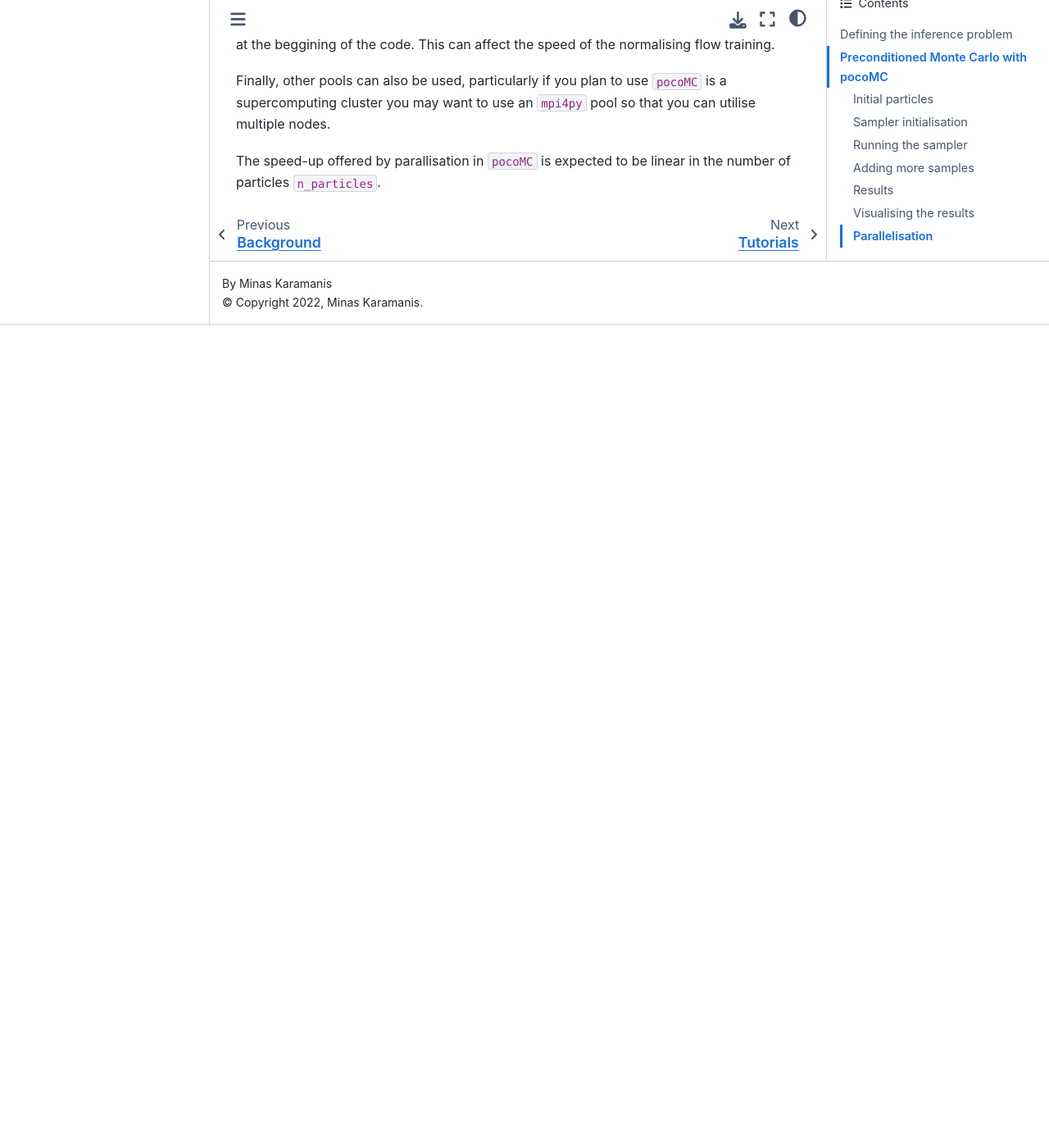
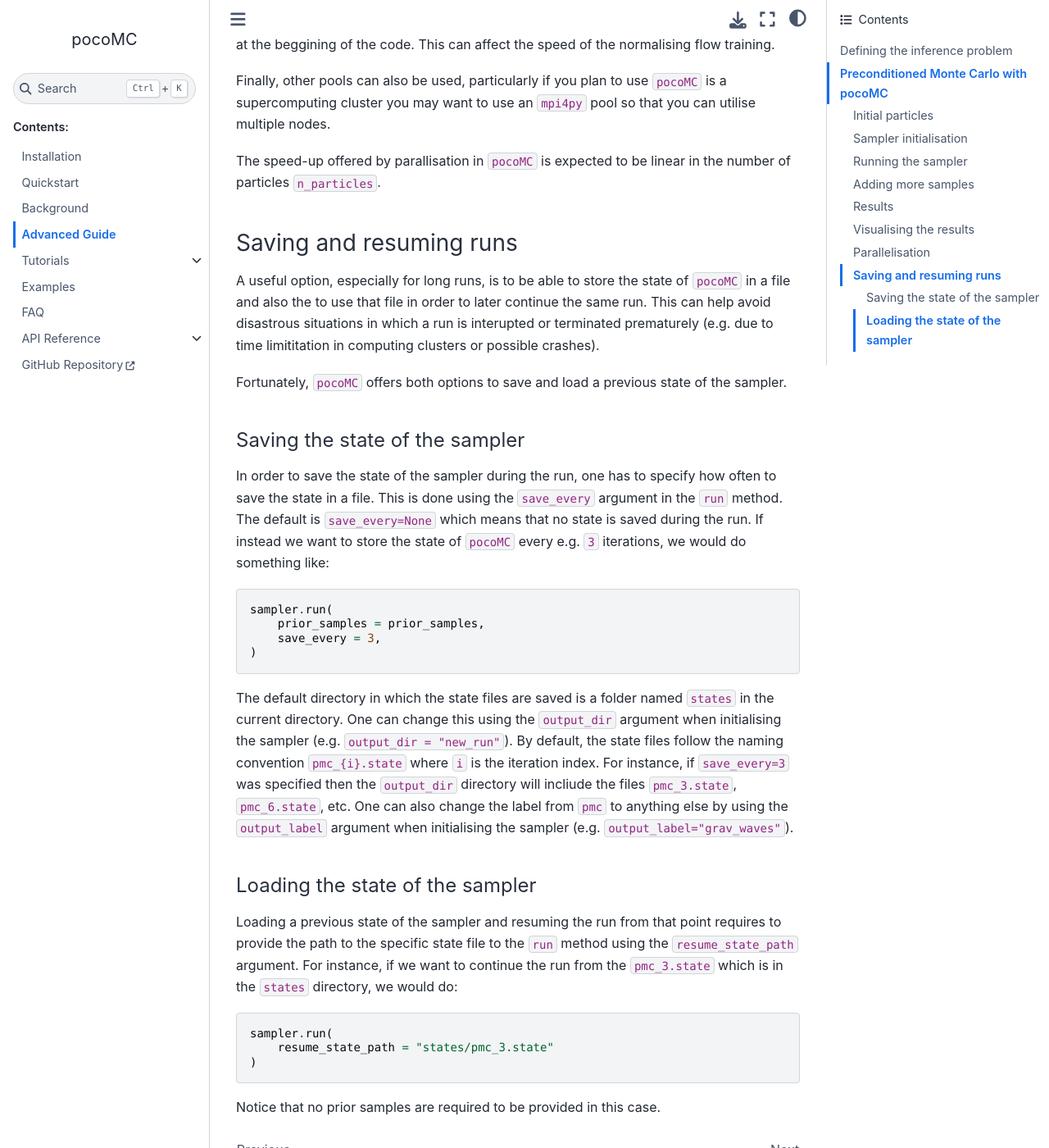
Before and after one commit to minaskar/pocomc, a Sphinx documentation site: the page built from docs/source/advanced.rst, in a window 1280 px wide and 1400 px high, scrolled down 10265 px. Shown: the whole window at 82% size. Built offline with Sphinx 7.4.7 and the Sphinx Book theme 1.1.4, drawn with Linux system fonts in a browser that asks for light colours; pages that are not in the unit, such as notebooks, are missing from menus; before the commit the page ends 10661 px from its top, so only the background shows below that.

```diff
--- a/docs/source/advanced.rst
+++ b/docs/source/advanced.rst
@@ -334,3 +334,46 @@ Finally, other pools can also be used, particularly if you plan to use ``pocoMC`
 an ``mpi4py`` pool so that you can utilise multiple nodes.
 
 The speed-up offered by parallisation in ``pocoMC`` is expected to be linear in the number of particles ``n_particles``.
+
+
+Saving and resuming runs
+------------------------
+
+A useful option, especially for long runs, is to be able to store the state of ``pocoMC`` in a file and also the to use
+that file in order to later continue the same run. This can help avoid disastrous situations in which a run is interupted
+or terminated prematurely (e.g. due to time limititation in computing clusters or possible crashes).
+
+Fortunately, ``pocoMC`` offers both options to save and load a previous state of the sampler.
+
+Saving the state of the sampler
+"""""""""""""""""""""""""""""""
+
+In order to save the state of the sampler during the run, one has to specify how often to save the state in a file. This is
+done using the ``save_every`` argument in the ``run`` method. The default is ``save_every=None`` which means that no state
+is saved during the run. If instead we want to store the state of ``pocoMC`` every e.g. ``3`` iterations, we would do
+something like::
+
+    sampler.run(
+        prior_samples = prior_samples,
+        save_every = 3,
+    )
+
+The default directory in which the state files are saved is a folder named ``states`` in the current directory. One can change
+this using the ``output_dir`` argument when initialising the sampler (e.g. ``output_dir = "new_run"``). By default, the state
+files follow the naming convention ``pmc_{i}.state`` where ``i`` is the iteration index. For instance, if ``save_every=3`` was
+specified then the ``output_dir`` directory will incliude the files ``pmc_3.state``, ``pmc_6.state``, etc. One can also change
+the label from ``pmc`` to anything else by using the ``output_label`` argument when initialising the sampler (e.g.
+``output_label="grav_waves"``).
+
+Loading the state of the sampler
+""""""""""""""""""""""""""""""""
+
+Loading a previous state of the sampler and resuming the run from that point requires to provide the path to the specific state
+file to the ``run`` method using the ``resume_state_path`` argument. For instance, if we want to continue the run from the
+``pmc_3.state`` which is in the ``states`` directory, we would do::
+
+    sampler.run(
+        resume_state_path = "states/pmc_3.state"
+    )
+
+Notice that no prior samples are required to be provided in this case.
--- a/pocomc/_version.py
+++ b/pocomc/_version.py
@@ -1 +1 @@
-version = "0.1.1"
+version = "0.1.11"
```
Also changed, not shown: README.md (+5 -5 lines), docs/source/index.rst (+9 -5 lines), 11 other files.
